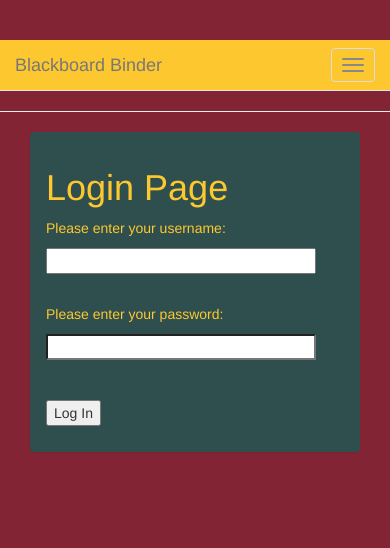
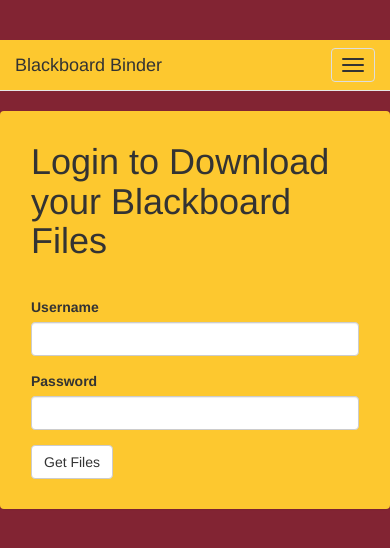
Before and after one commit to tstapler/blackboard-binder, a Flask app: page / in a window 390 px wide. Shown: the top 548 px of the page. Run offline with Flask 2, Linux system fonts and the light colour scheme; some libraries are stand-ins or nearby versions.

Commit message:
Fixes css and adds zip download page

```diff
--- a/app/__init__.py
+++ b/app/__init__.py
@@ -1,4 +1,6 @@
 from flask import Flask
+from flask_bootstrap import Bootstrap
 
 app = Flask(__name__)
 app.config.from_object('config')
+Bootstrap(app)
--- a/app/forms.py
+++ b/app/forms.py
@@ -1,7 +1,8 @@
 from flask.ext.wtf import Form
-from wtforms import StringField, BooleanField,PasswordField
+from wtforms import StringField, BooleanField,PasswordField, SubmitField
 from wtforms.validators import DataRequired
 
 class LoginForm(Form):
-    username = StringField('username', validators=[DataRequired()])
-    password = PasswordField('password', validators=[DataRequired()])
+    username = StringField('Username', validators=[DataRequired()])
+    password = PasswordField('Password', validators=[DataRequired()])
+    submit = SubmitField("Get Files")
--- a/app/static/style/base.css
+++ b/app/static/style/base.css
@@ -1,6 +1,9 @@
 .navbar{
   background-color: #FDC82F;
   text-decoration-color: #000;
+}
+.navbar-default .navbar-brand{
+color: #333;
 }
 body {
   padding-top: 40px;
--- a/app/static/style/login.css
+++ b/app/static/style/login.css
@@ -1,4 +1,16 @@
+.dropdown-menu {
+	left: 50%;
+right: auto;
+text-align:center;
+transform: translate(-50%,0);}
 
+.navbar-default .navbar-toggle .icon-bar {
+ background-color: #333;
+}
+
+.panel {
+ background-color: #FDC82F;
+}
 .form-signin {
   max-width: 330px;
   padding: 15px;
@@ -32,7 +44,7 @@
   border-bottom-left-radius: 0;
 }
 .form-signin input[type="password"] {
-  margin-bottom: 10px;
+	margin-bottom: 10px;
   border-top-left-radius: 0;
   border-top-right-radius: 0;
 }
--- a/app/templates/base.html
+++ b/app/templates/base.html
@@ -1,5 +1,6 @@
 <html>
   <head>
+    {% extends "bootstrap/base.html"%}
     <meta charset="utf-8">
     <meta http-equiv="X-UA-Compatible" content="IE=edge">
     <meta name="viewport" content="width=device-width, initial-scale=1">
@@ -8,10 +9,14 @@
     {% else %}
     <title> Blackboard-Binder</title>
     {% endif %}
-    <link rel="stylesheet" href="//netdna.bootstrapcdn.com/bootstrap/3.1.1/css/bootstrap.min.css">
+    {% block styles %}
+    {{super()}}
     <link rel="stylesheet" type="text/css" href="{{ url_for('static', filename = 'style/base.css')}}"/>
+<link rel="stylesheet" type="text/css" href="{{ url_for('static', filename = 'style/login.css')}}"/>
+    {% endblock %}
   </head>
   <body>
+  {% block navbar %}
     <div class="navbar navbar-default navbar-static-top" role="navigation">
         <div class="container">
 
@@ -39,6 +44,7 @@
             </div><!--/.nav-collapse -->
         </div>
     </div>
+    {% endblock %}
     <hr>
     {% with messages = get_flashed_messages() %}
       {% if messages %}
--- a/app/templates/login.html
+++ b/app/templates/login.html
@@ -1,27 +1,20 @@
 <!-- extend from base layout -->
 {% extends "base.html" %}
+
+{% import "bootstrap/wtf.html" as wtf %}
+
 
 {% block content %}
 <head>
 	<title>Login Screen for Blackboard Binder</title>
-	 	<link rel="stylesheet" type="text/css" href="{{ url_for('static', filename = 'style/login.css')}}"/>
 
 </head>
 <body>
-		<div class="container">
-		<form class="panel panel-body form-signin" action="" method="post" name="login">
-			  <h1 class="form-signin-heading"> Login Page </h1>
-      	{{ form.hidden_tag() }}
-      	<p class="checkbox">
-          	Please enter your username:
-          	<div>{{ form.username(size=30) }}</div> <br>
-      	</p>
-				<p class="checkbox">
-          	Please enter your password:<br>
-          	<div>{{ form.password(size=30) }}</div><br>
-      	</p>
-      	<p><input type="submit" value="Log In"></p>
-  	</form>
-		</div>
+<div class="container panel col-md-4 col-md-offset-4">
+	<div class="">
+	<h1 class="form-signin-heading panel-heading"> Login to Download your Blackboard Files</h1>
+	{{ wtf.quick_form(form, extra_classes="container panel-body", form_type="horizontal", horizontal_columns=("lg",1,2))}}
+</div>
+</div>
 </body>
 {% endblock %}
--- a/app/views.py
+++ b/app/views.py
@@ -1,6 +1,8 @@
-from flask import render_template, flash, redirect
+from flask import render_template, flash, redirect, make_response, send_file, url_for
 from __init__ import app
 from forms import LoginForm
+from blackboard_parse import download_all_files
+import shutil
 import json
 
 @app.route('/', methods=['GET', 'POST'])
@@ -9,10 +11,11 @@
     userKey = "venecia1"
 
     if form.validate_on_submit():
-        if form.username.data == userKey:
-            return redirect('/success')
-        else:
-            return redirect('/fail')
+        try:
+            download_all_files(user_id=form.username.data, password=form.password.data)
+            return redirect(url_for('download'))
+        except:
+            return redirect(url_for('fail'))
 
     return render_template('login.html',
                            title='Log In',
@@ -32,6 +35,12 @@
     name = "filename.txt"
     return render_template('filelist.html', dirs=dirs)
 
+@app.route('/bbdownload')
+def download():
+    shutil.make_archive("Blackboard_Files", 'zip', "Blackboard_Files")
+
+    return send_file("Blackboard_Files.zip")
+
 
 dirs = {
   "dir1": {
@@ -47,7 +56,6 @@
 }
 
 
-###for key, value in dirs.viewitems():
 
 
 if __name__== '__main__':
```
